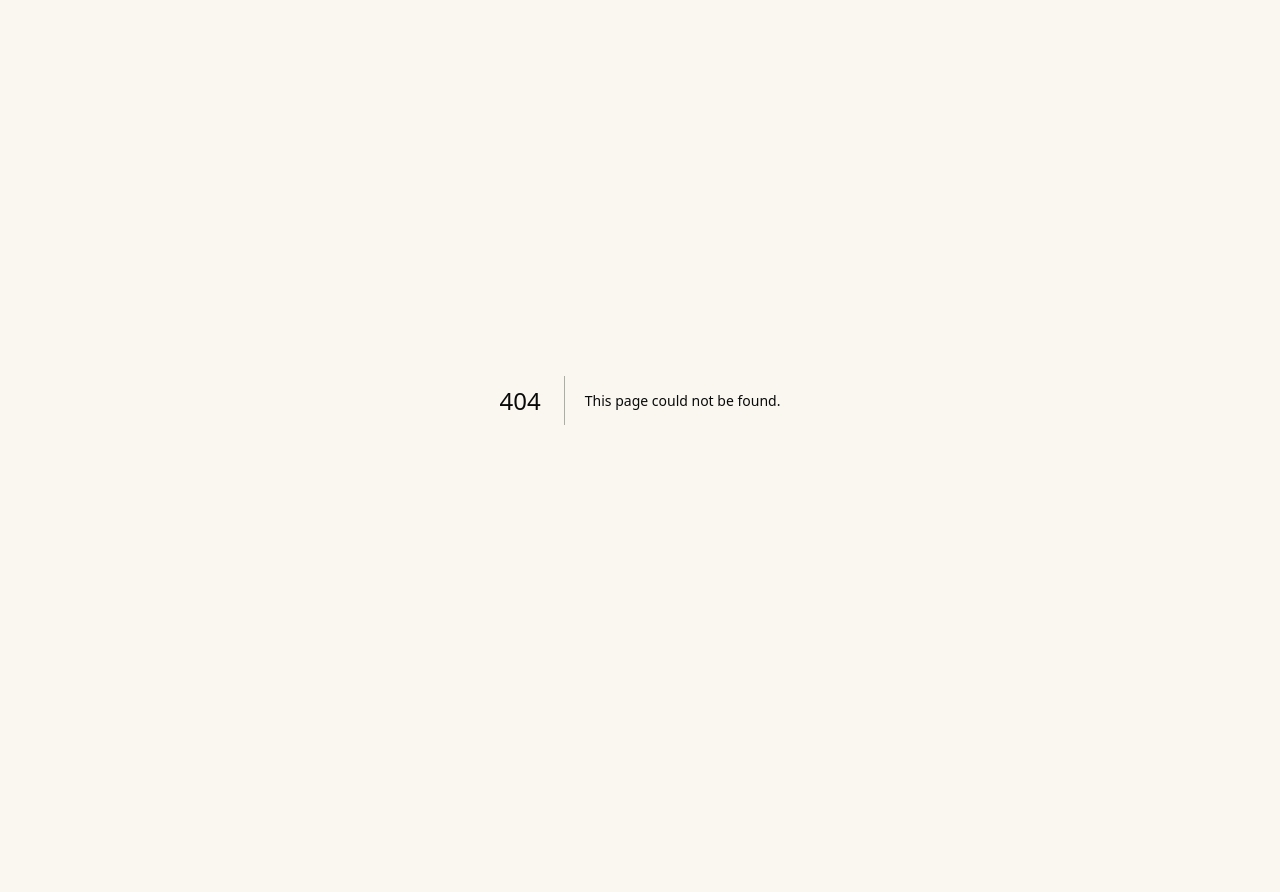
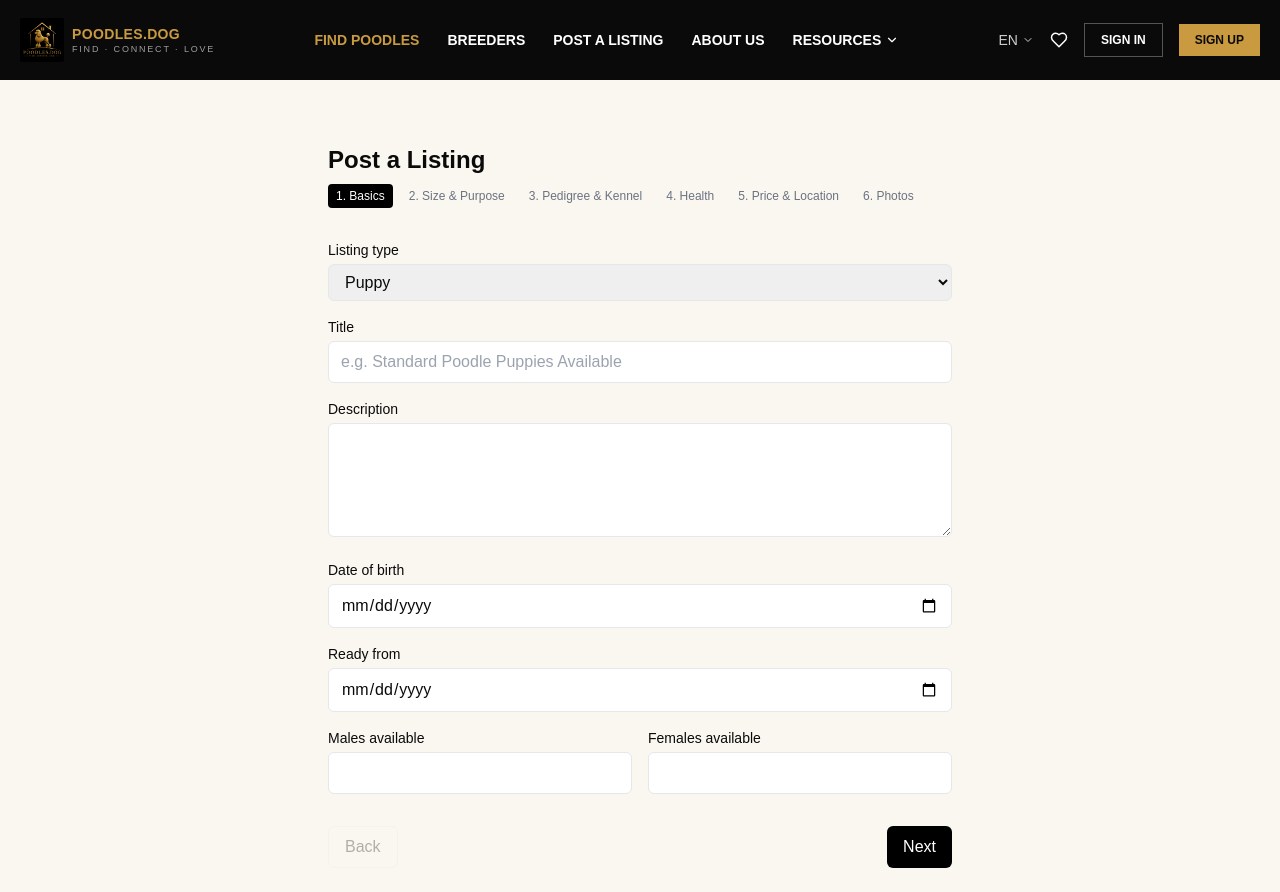
Before and after one commit to cypand/poodles-dog, a Next.js app: page /app/post-a-listing in a window 1280 px wide. Before the commit this address had no page. Before the commit the page ends 800 px from the top, so only its background shows below. Built offline with nearby package versions, Linux system fonts and the light colour scheme; no server answers.

Commit message:
Create page.tsx

```diff
--- /dev/null
+++ b/app/app/post-a-listing/page.tsx
@@ -0,0 +1,166 @@
+'use client'
+
+import { useState } from 'react'
+import { useRouter } from 'next/navigation'
+import { supabase } from '@/lib/supabase/client'
+import Header from '@/components/Header'
+
+const STEPS = ['Basics', 'Size & Purpose', 'Pedigree & Kennel', 'Health', 'Price & Location', 'Photos']
+
+type ListingForm = {
+  listing_type: string
+  title: string
+  description: string
+  date_of_birth: string
+  ready_from: string
+  males_available: string
+  females_available: string
+}
+
+export default function PostAListingPage() {
+  const router = useRouter()
+  const [step, setStep] = useState(0)
+  const [saving, setSaving] = useState(false)
+  const [error, setError] = useState('')
+
+  const [form, setForm] = useState<ListingForm>({
+    listing_type: 'PUPPY',
+    title: '',
+    description: '',
+    date_of_birth: '',
+    ready_from: '',
+    males_available: '',
+    females_available: '',
+  })
+
+  const update = (field: keyof ListingForm, value: string) => {
+    setForm({ ...form, [field]: value })
+  }
+
+  const next = () => setStep((s) => Math.min(s + 1, STEPS.length - 1))
+  const back = () => setStep((s) => Math.max(s - 1, 0))
+
+  return (
+    <>
+      <Header />
+      <div className="max-w-2xl mx-auto mt-10 p-6">
+        <h1 className="text-2xl font-bold mb-2">Post a Listing</h1>
+
+        <div className="flex items-center gap-2 mb-8 text-xs text-gray-500">
+          {STEPS.map((s, i) => (
+            <div key={s} className={`px-2 py-1 rounded ${i === step ? 'bg-black text-white' : ''}`}>
+              {i + 1}. {s}
+            </div>
+          ))}
+        </div>
+
+        {step === 0 && (
+          <div className="space-y-4">
+            <div>
+              <label className="block text-sm font-medium mb-1">Listing type</label>
+              <select
+                value={form.listing_type}
+                onChange={(e) => update('listing_type', e.target.value)}
+                className="w-full border rounded-md px-3 py-2"
+              >
+                <option value="LITTER">Litter</option>
+                <option value="PUPPY">Puppy</option>
+                <option value="YOUNG_DOG">Young dog</option>
+                <option value="ADULT_DOG">Adult dog</option>
+              </select>
+            </div>
+
+            <div>
+              <label className="block text-sm font-medium mb-1">Title</label>
+              <input
+                type="text"
+                value={form.title}
+                onChange={(e) => update('title', e.target.value)}
+                placeholder="e.g. Standard Poodle Puppies Available"
+                className="w-full border rounded-md px-3 py-2"
+              />
+            </div>
+
+            <div>
+              <label className="block text-sm font-medium mb-1">Description</label>
+              <textarea
+                value={form.description}
+                onChange={(e) => update('description', e.target.value)}
+                rows={4}
+                className="w-full border rounded-md px-3 py-2"
+              />
+            </div>
+
+            <div>
+              <label className="block text-sm font-medium mb-1">Date of birth</label>
+              <input
+                type="date"
+                value={form.date_of_birth}
+                onChange={(e) => update('date_of_birth', e.target.value)}
+                className="w-full border rounded-md px-3 py-2"
+              />
+            </div>
+
+            <div>
+              <label className="block text-sm font-medium mb-1">Ready from</label>
+              <input
+                type="date"
+                value={form.ready_from}
+                onChange={(e) => update('ready_from', e.target.value)}
+                className="w-full border rounded-md px-3 py-2"
+              />
+            </div>
+
+            <div className="grid grid-cols-2 gap-4">
+              <div>
+                <label className="block text-sm font-medium mb-1">Males available</label>
+                <input
+                  type="number"
+                  min="0"
+                  value={form.males_available}
+                  onChange={(e) => update('males_available', e.target.value)}
+                  className="w-full border rounded-md px-3 py-2"
+                />
+              </div>
+              <div>
+                <label className="block text-sm font-medium mb-1">Females available</label>
+                <input
+                  type="number"
+                  min="0"
+                  value={form.females_available}
+                  onChange={(e) => update('females_available', e.target.value)}
+                  className="w-full border rounded-md px-3 py-2"
+                />
+              </div>
+            </div>
+          </div>
+        )}
+
+        {step > 0 && (
+          <div className="text-gray-400 italic py-12 text-center">
+            Step "{STEPS[step]}" coming soon...
+          </div>
+        )}
+
+        {error && <p className="text-red-600 text-sm mt-4">{error}</p>}
+
+        <div className="flex justify-between mt-8">
+          <button
+            onClick={back}
+            disabled={step === 0}
+            className="px-4 py-2 border rounded-md disabled:opacity-30"
+          >
+            Back
+          </button>
+          <button
+            onClick={next}
+            disabled={step === STEPS.length - 1}
+            className="px-4 py-2 bg-black text-white rounded-md disabled:opacity-30"
+          >
+            Next
+          </button>
+        </div>
+      </div>
+    </>
+  )
+}
```
